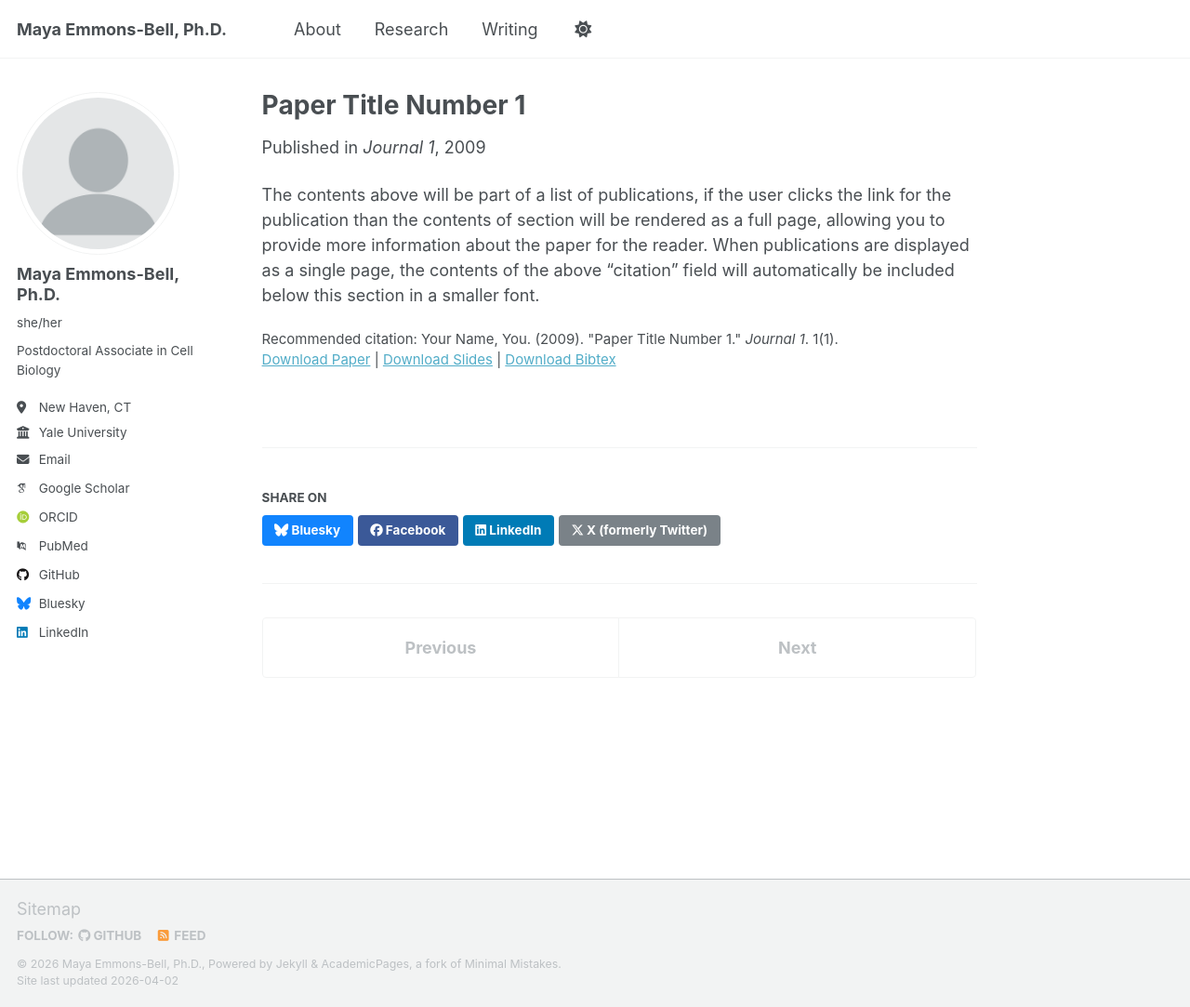
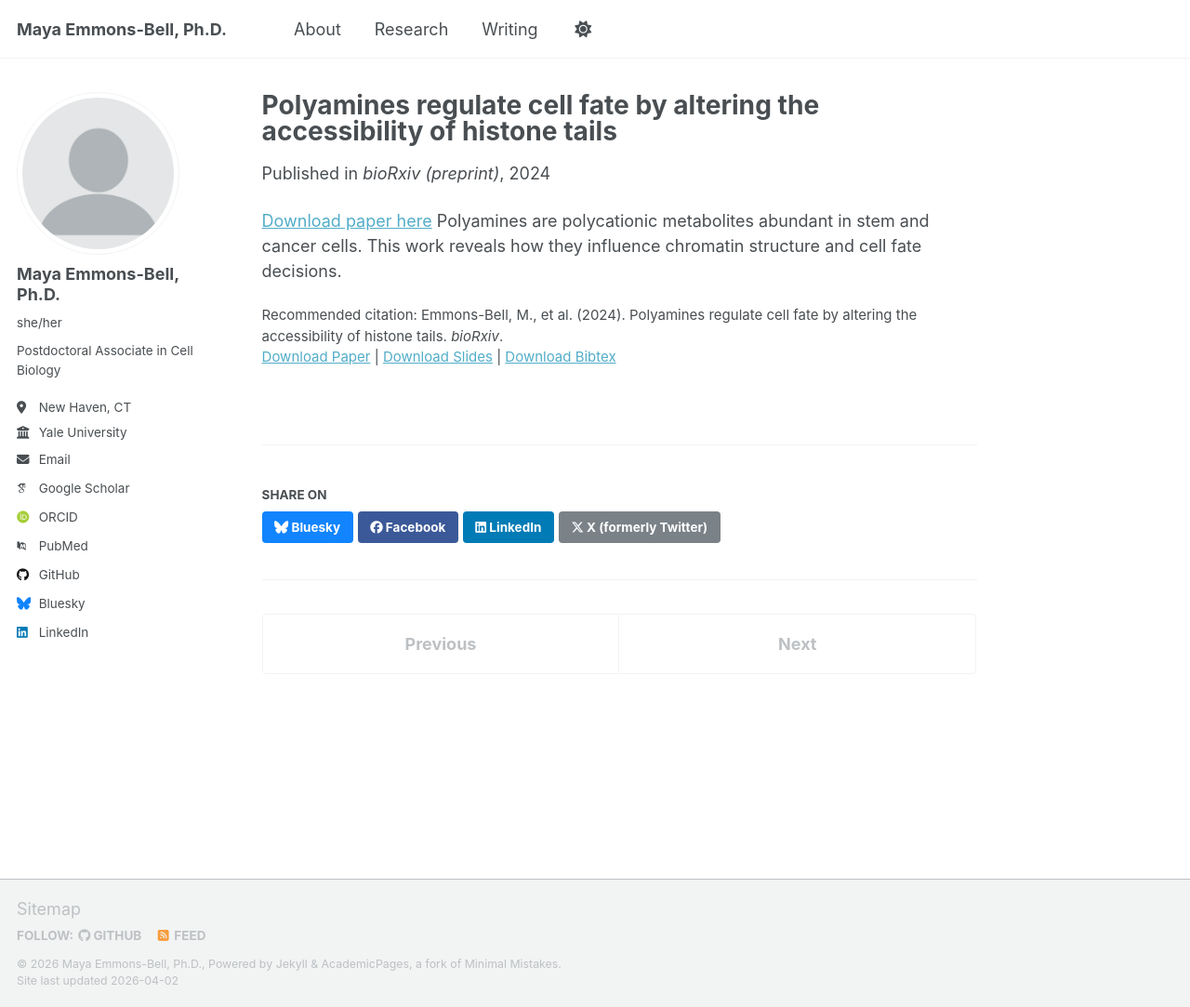
Before and after one commit to mayaeb/mayaeb.github.io, a Jekyll site: the page built from _publications/2009-10-01-paper-title-number-1.md, in a window 1280 px wide and 1083 px high. Shown: the whole window at 93% size. Built offline with Jekyll 4.4.1, drawn with Linux system fonts in a browser that asks for light colours; some web fonts are replaced; a script that is not in the unit is left out.

Commit message:
Update 2009-10-01-paper-title-number-1.md

```diff
--- a/_publications/2009-10-01-paper-title-number-1.md
+++ b/_publications/2009-10-01-paper-title-number-1.md
@@ -1,14 +1,15 @@
 ---
-title: "Paper Title Number 1"
+title: "Polyamines regulate cell fate by altering the accessibility of histone tails"
 collection: publications
 category: manuscripts
-permalink: /publication/2009-10-01-paper-title-number-1
-excerpt: 'This paper is about the number 1. The number 2 is left for future work.'
-date: 2009-10-01
-venue: 'Journal 1'
-slidesurl: 'http://academicpages.github.io/files/slides1.pdf'
-paperurl: 'http://academicpages.github.io/files/paper1.pdf'
-bibtexurl: 'http://academicpages.github.io/files/bibtex1.bib'
-citation: 'Your Name, You. (2009). &quot;Paper Title Number 1.&quot; <i>Journal 1</i>. 1(1).'
+permalink: /publication/publication/2024-polyamines
+excerpt: ''
+date: 2024-07-02
+venue: 'bioRxiv (preprint)'
+slidesurl: ''
+paperurl: 'https://www.biorxiv.org/content/10.1101/2024.07.02.600738'
+bibtexurl: ''
+citation: 'Emmons-Bell, M., et al. (2024). Polyamines regulate cell fate by altering the accessibility of histone tails. <i>bioRxiv</i>.'
 ---
-The contents above will be part of a list of publications, if the user clicks the link for the publication than the contents of section will be rendered as a full page, allowing you to provide more information about the paper for the reader. When publications are displayed as a single page, the contents of the above "citation" field will automatically be included below this section in a smaller font.
+[Download paper here](https://www.biorxiv.org/content/10.1101/2024.07.02.600738)
+Polyamines are polycationic metabolites abundant in stem and cancer cells. This work reveals how they influence chromatin structure and cell fate decisions.
```
